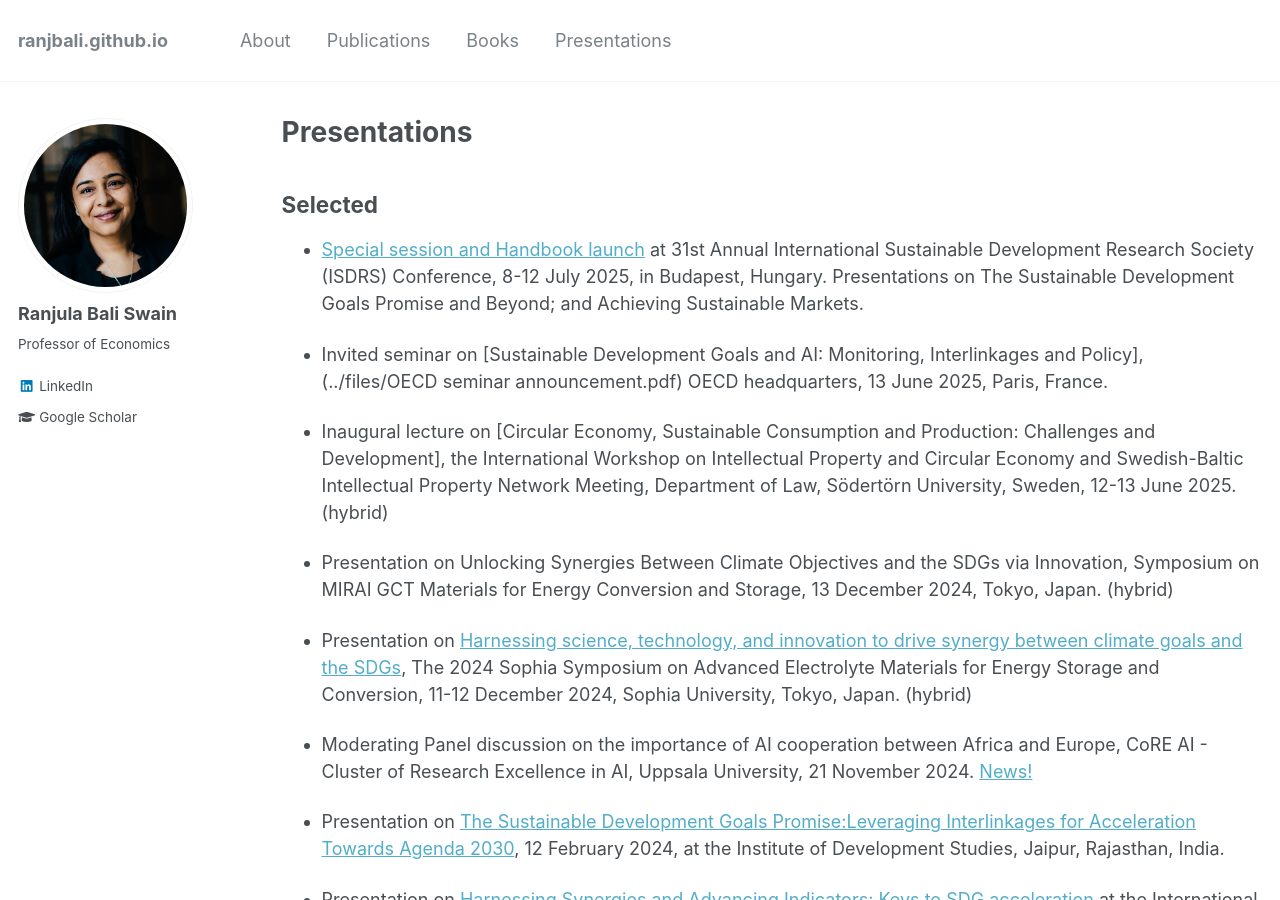
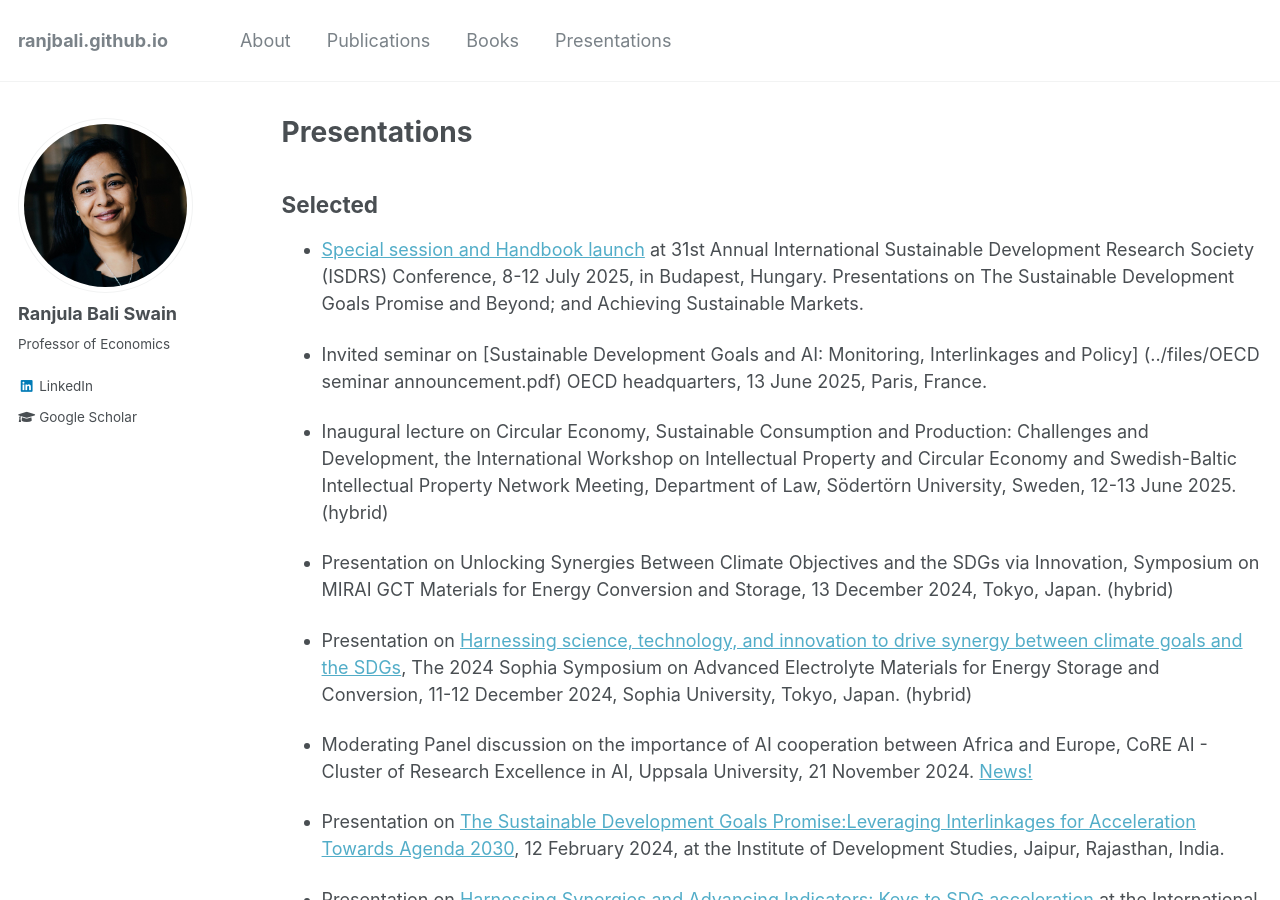
Before and after one commit to ranjbali/ranjbali.github.io, a Jekyll site: the page built from _pages/pastevents.md, in a window 1280 px wide and 900 px high. Built offline with Jekyll 4.4.1, drawn with Linux system fonts in a browser that asks for light colours.

Commit message:
update 3

```diff
--- a/_pages/pastevents.md
+++ b/_pages/pastevents.md
@@ -10,9 +10,9 @@ author_profile: true
 ## Selected
 * [Special session and Handbook launch](https://2025.isdrsconferences.org/additional-programs/?fbclid=IwY2xjawLhsblleHRuA2FlbQIxMABicmlkETE4cHhNM0Z1cFoyb1dWcVBQAR6VCuR5PSmQCwo1_RQaYij5nujp77Ub-5keH5XIE-K0jjH-R5gbiZePShVcUQ_aem_dlgFWK6tZ5w1kzD4LUYPXA) at 31st Annual International Sustainable Development Research Society (ISDRS) Conference, 8-12 July 2025, in Budapest, Hungary. Presentations on The Sustainable Development Goals Promise and Beyond; and Achieving Sustainable Markets.
 
-* Invited seminar on [Sustainable Development Goals and AI: Monitoring, Interlinkages and Policy], (../files/OECD seminar announcement.pdf) OECD headquarters, 13 June 2025, Paris, France.
+* Invited seminar on [Sustainable Development Goals and AI: Monitoring, Interlinkages and Policy] (../files/OECD seminar announcement.pdf) OECD headquarters, 13 June 2025, Paris, France.
 
-* Inaugural lecture on [Circular Economy, Sustainable Consumption and Production: Challenges and Development], the International Workshop on Intellectual Property and Circular Economy and Swedish-Baltic Intellectual Property Network Meeting, Department of Law, Södertörn University, Sweden, 12-13 June 2025. (hybrid)
+* Inaugural lecture on Circular Economy, Sustainable Consumption and Production: Challenges and Development, the International Workshop on Intellectual Property and Circular Economy and Swedish-Baltic Intellectual Property Network Meeting, Department of Law, Södertörn University, Sweden, 12-13 June 2025. (hybrid)
 
 * Presentation on Unlocking Synergies Between Climate Objectives and the SDGs via Innovation, Symposium on MIRAI GCT Materials for Energy Conversion and Storage, 13 December 2024, Tokyo, Japan. (hybrid)
 
```
